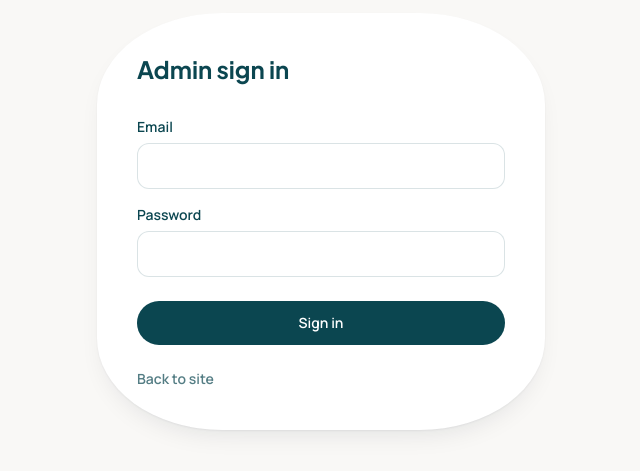
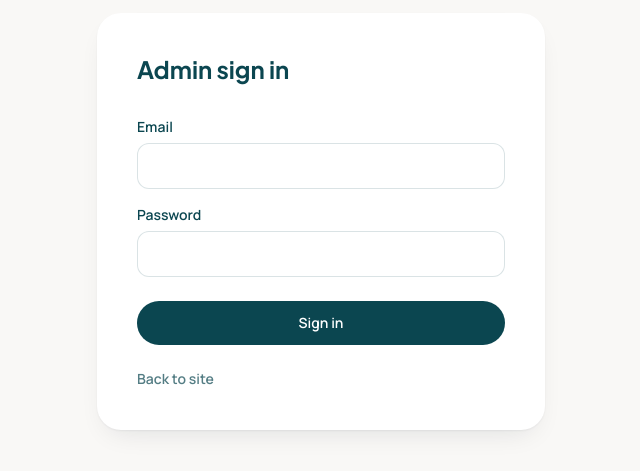
Before and after one commit to Kytalist/kytalist, a Next.js app: page /admin/login in a window 1280 px wide. Shown: the part 179-650 px from the top of the page, without its empty margins (319-959 px from the left). Built offline with nearby package versions, Linux system fonts and the light colour scheme; no server answers.

Commit message:
css update

```diff
--- a/src/app/globals.css
+++ b/src/app/globals.css
@@ -88,8 +88,8 @@
 
 @layer utilities {
   .squircle {
-    /* reliable fallback in all browsers */
-    border-radius: 28% / 22%;
+    /* Keep the fallback radius consistent where corner-shape is unsupported. */
+    border-radius: 1.5rem;
   }
 
   @supports (corner-shape: squircle) {
@@ -145,7 +145,6 @@ html,
 body {
   scrollbar-width: none !important;
   -ms-overflow-style: none !important;
-  overflow: -moz-scrollbars-none;
   scrollbar-gutter: stable;
 }
 
--- a/src/components/FeaturedEventsCarousel.tsx
+++ b/src/components/FeaturedEventsCarousel.tsx
@@ -116,7 +116,7 @@ function FeaturedEventCard({ item }: { item: Listing }) {
   const detailHref = `/events/${item.id}`;
 
   return (
-    <article className="card-surface squircle group relative grid w-full grid-cols-1 overflow-hidden md:aspect-[16/4] md:min-h-[340px] md:grid-cols-[1.05fr_0.95fr]">
+    <article className="squircle group relative grid w-full grid-cols-1 overflow-hidden bg-white md:aspect-[16/4] md:min-h-[340px] md:grid-cols-[1.05fr_0.95fr]">
       <div className="relative z-10 order-2 flex flex-col justify-center gap-3.5 p-6 sm:p-7 md:order-1 md:py-8 md:pl-9 md:pr-7 lg:pl-12">
         <div className="flex flex-wrap items-center gap-2">
           {item.types?.map((t) => (
```
